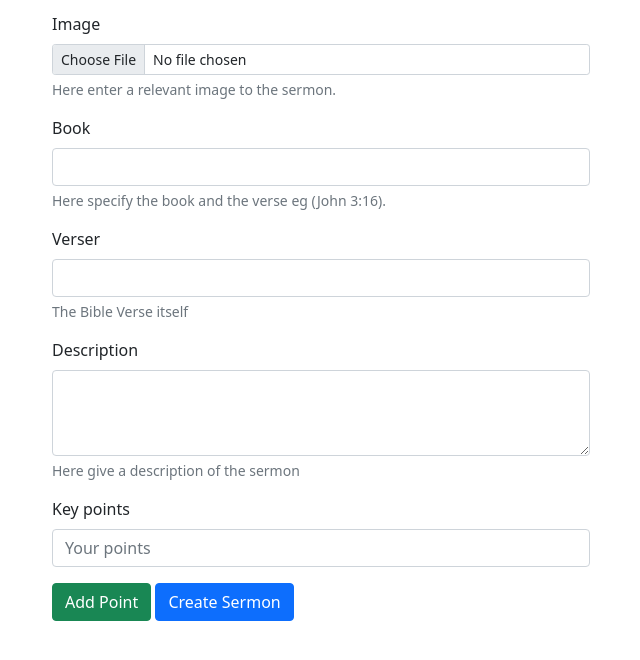
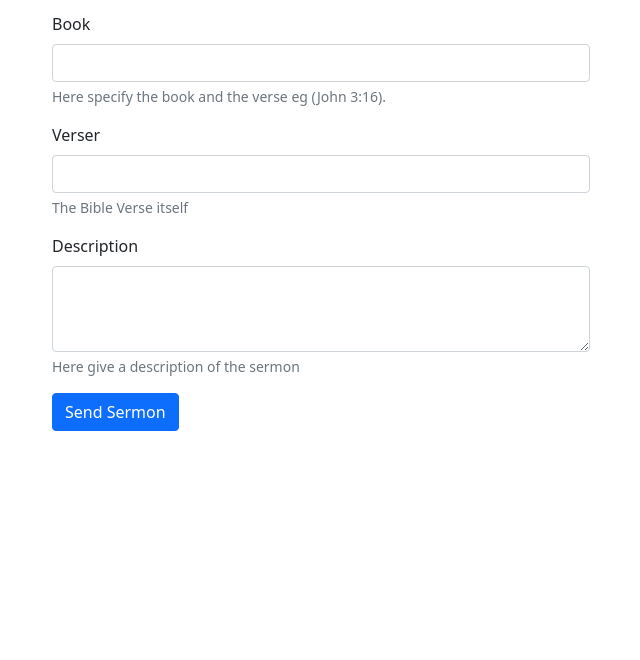
Before and after one commit to andareomondi/trial, a Django app: template managment/templates/managment/create_sermon.html in a window 1280 px wide. Shown: the part 56-716 px from the top of the page, without its empty margins (319-959 px from the left). Run offline with Django 3.2, Linux system fonts and the light colour scheme; the template is opened without the code that fills it, so the values that code supplies are empty; some libraries are stand-ins or nearby versions.

```diff
--- a/managment/templates/managment/create_sermon.html
+++ b/managment/templates/managment/create_sermon.html
@@ -22,11 +22,6 @@
         <div class="col col-sm-8 col-md-6 col-lg-6">
             <form method="post" enctype="multipart/form-data">
                 {% csrf_token %}
-                <div class="mb-3">
-                    <label for="formFileSm" class="form-label">Image</label>
-                    <input class="form-control form-control-sm" id="formFileSm" type="file" name="image" aria-describedby="imagehelp">
-                    <div id="imagehelp" class="form-text">Here enter a relevant image to the sermon.</div>
-                </div>
 
                 <div class="mb-3">
                     <label for="book" class="form-label">Book</label>
@@ -45,28 +40,8 @@
                     <div id="descriptionhelp" class="form-text">Here give a description  of the sermon</div>
 
                 </div>
-                <!-- Point form fields -->
-                <label class="form-label">Key points</label>
-                <div id="point-fields">
-                    <div class="mb-3">
-                        <input type="text" class="form-control"  placeholder="Your points">
-                    </div>
-                </div>
-                <button type="button" id="add-point-btn" class="btn btn-success">Add Point</button>
 
-                <script>
-                    let pointCount = 1;
-                    document.getElementById('add-point-btn').addEventListener('click', function() {
-                        const pointField = document.createElement('input');
-                        pointField.type = 'text';
-                        pointField.name = `point_${pointCount + 1}`;
-                        pointField.required = true;
-                        document.getElementById('point-fields').appendChild(pointField);
-                        pointCount++;
-                    });
-                </script>
-
-                <button type="submit" class="btn btn-primary">Create Sermon</button>
+                <button type="submit" class="btn btn-primary">Send Sermon</button>
             </form>
         </div>
     </div>
--- a/requirements.txt
+++ b/requirements.txt
@@ -2,3 +2,4 @@ django
 pillow
 whitenoise
 psycopg2-binary
+twilio
```
Also changed, not shown: managment/views.py (+19 -18 lines).
